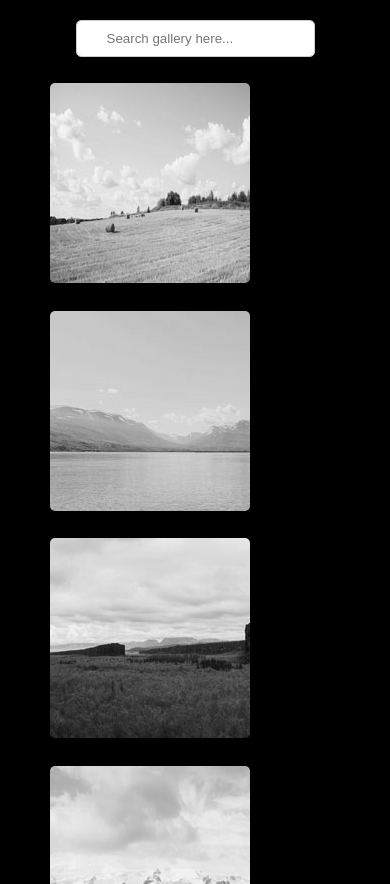
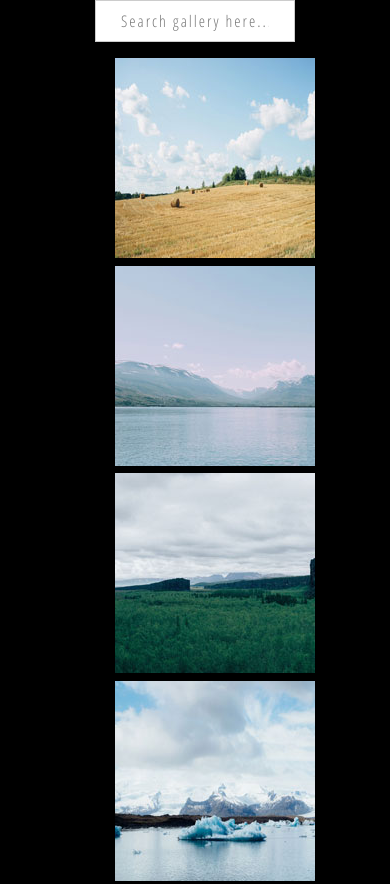
Before and after one commit to Ruku3/Techdegree-project4, a plain HTML site: page proj4_c.html in a window 390 px wide. Shown: the top 884 px of the page. Drawn offline with nearby package versions, Linux system fonts and the light colour scheme.

```diff
--- a/css/styles.css
+++ b/css/styles.css
@@ -10,7 +10,7 @@
 body {
     margin:0;
     padding:0;
-    background: #00aa8d;  /**/
+    background: aqua;
     text-align:center; /* used to center div in IE */
     font-family: 'Open Sans Condensed', sans-serif;
     line-height: 1.6;
@@ -24,46 +24,42 @@
 */
 
 }
-.search-bar {
-    display: inline-flex;
-    flex: 1 1 344px;
-    border: 1px solid #ccc;
-    border-radius: 5px;
-    overflow: hidden;
-    margin-top: 20px;
-
-}
 
 
-input {
-    border: 0;
-    padding: 10px 30px 10px 30px;
-    flex: 1;
+input[type=search] {
+    font-family: inherit;
+    font-size: 100%;
+    letter-spacing: 2px;
+/*    display: none;*/
+    border: solid 1px #ccc;
+    padding: 9px 10px 9px 25px;
+
+    width: 200px;
+
 
 }
 
 .container {
     max-width: 1000px;
     margin: 0 auto; /*centers the div horizontally in all browsers (except IE)*/
-    background: #000;
+
+    background: black;
     text-align: center; /*resets text alignment from body tag */
     border :none;
-    padding-bottom: 30px;
 /*    padding: 1rem 5%;
 */}
 
-#gallery {
+.gallery {
 /*    min-height: 100vh;
 */    display: flex;
     /*flex-wrap: wrap;*/
     flex-flow: row wrap;
-    align-content: flex-start;
+/*    align-content: flex-start;*/
     justify-content: space-between;
-    margin-right: 30px;
-    list-style: none;
-  }
+    margin: 50px;
+}
 
-#gallery img {
+.gallery img {
   /*  margin: 10px;*/
     border-radius: 15px;
     padding: 10px;
@@ -73,8 +69,47 @@
     -webkit-transition: .2s ease-in-out;
     transition: .2s ease-in-out;
 }
-#gallery img:hover {
+.gallery img:hover {
     -webkit-filter: grayscale(0);
     filter: grayscale(0);
-    transform: scale(1.05);
+    transform: scale(1.01);
 }
+
+}
+
+
+/* lightbox CSS black overlay */
+
+/*.column {
+  float: left;
+  width: 25%;
+}*/
+/*
+#lightbox {
+    position:fixed; *//* keeps the lightbox window in the current viewport */
+/*    top:0;
+    left:0;
+    width:100%;
+    height:100%;
+    background:url(overlay.png) repeat;
+    text-align:center;
+}
+*/
+/* lightbox CSS user instructions */
+
+/*#lightbox p {
+    text-align:right;
+    color:#fff;
+    margin-right:20px;
+    font-size:12px;
+}
+*/
+/* lightbox CSS image */
+
+/*#lightbox img {
+    box-shadow:0 0 25px #111;
+    -webkit-box-shadow:0 0 25px #111;
+    -moz-box-shadow:0 0 25px #111;
+    max-width:940px;
+}
+*/
```
